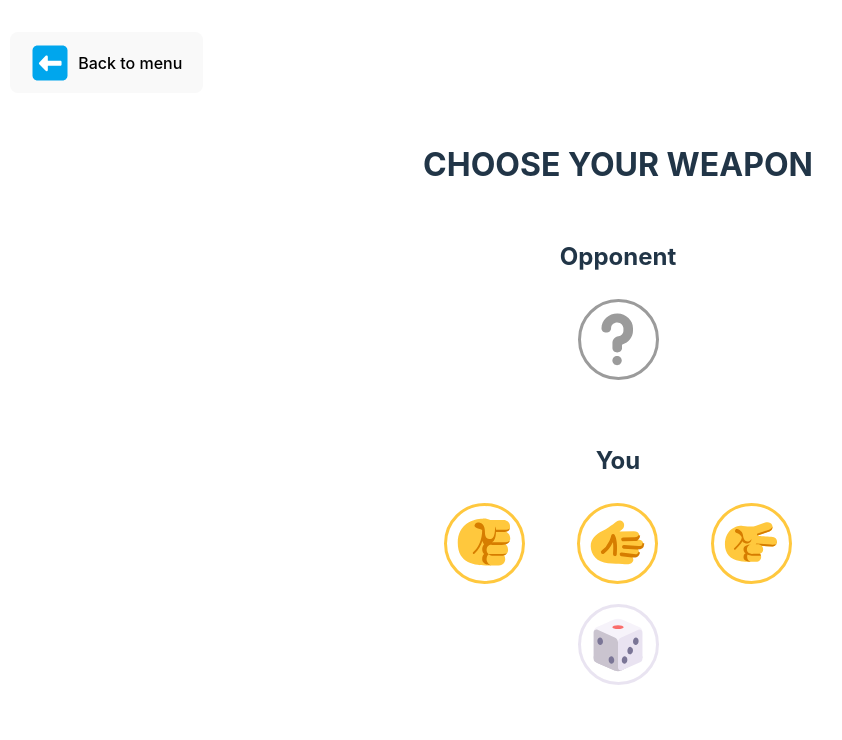
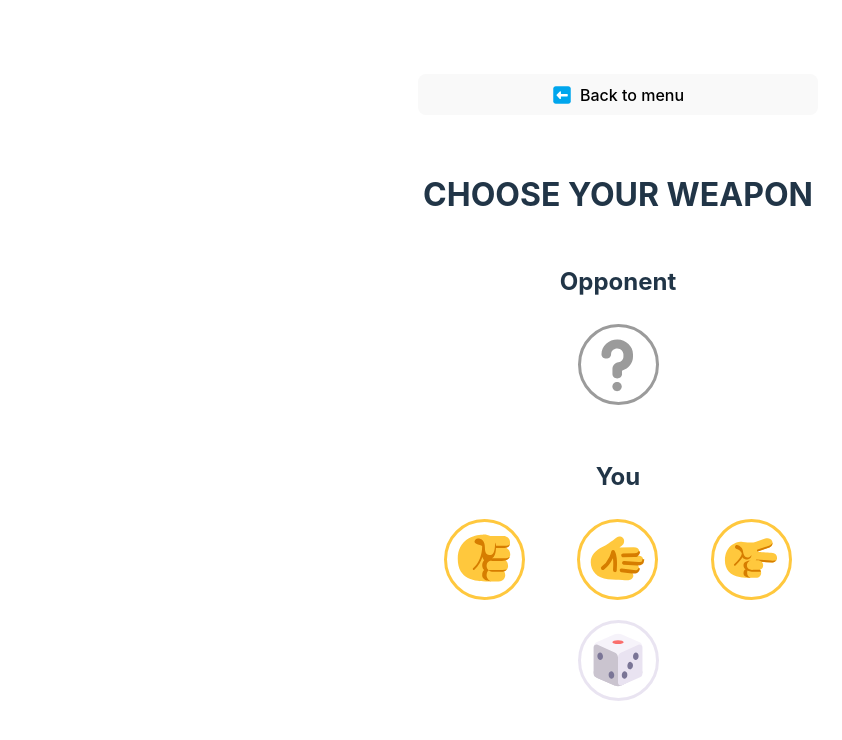
Before and after one commit to TiiFuchs/rps-game, a website built with Vite: page index.html in a window 1280 px wide. Both pictures are taken after a click on the button 640 px from the left and 441 px from the top of the page. Shown: the whole page, without its empty margins (22-864 px from the left). Built offline with nearby package versions, Linux system fonts and the light colour scheme.

Commit message:
Optimized back to menu Button

```diff
--- a/src/rps/Views/GameView.ts
+++ b/src/rps/Views/GameView.ts
@@ -7,9 +7,11 @@ export default class GameView extends View
     public render(): string {
         return `
             <button class="menu"><i class="icon left-arrow"></i> Back to menu</button>
+
             <header class="outcome">
                 CHOOSE YOUR WEAPON
             </header>
+
             <main>
                 <section class="opponent">
                     <h2>Opponent</h2>
--- a/src/style.css
+++ b/src/style.css
@@ -41,7 +41,23 @@ h1 {
   max-width: 1280px;
   margin: 0 auto;
   text-align: center;
+
+  display: flex;
+  flex-direction: column;
 }
+
+.menu {
+  display: flex;
+  justify-content: center;
+  align-items: center;
+}
+
+.menu .icon {
+  width: 20px;
+  height: 20px;
+  margin: 0 0.5rem 0 0;
+}
+
 header {
   min-height: 80px;
   line-height: 2.5rem;
@@ -84,7 +100,7 @@ main {
 }
 
 .you, .opponent {
-  margin: 20px 0;
+  margin: 15px 0;
   display: flex;
   flex-direction: column;
   align-items: center;
@@ -189,22 +205,6 @@ main {
 }
 
 
-
-.menu {
-  position: absolute;
-  top: 2rem;
-  left: 2rem;
-
-  display: flex;
-  align-items: center;
-}
-
-.menu .icon {
-  margin: 0 0.5rem 0 0;
-}
-
-
-
 .rock {
   background-image: url(/img/raised_fist_flat_default.svg);
   transform: rotate(-90deg) scaleY(-1);
```
